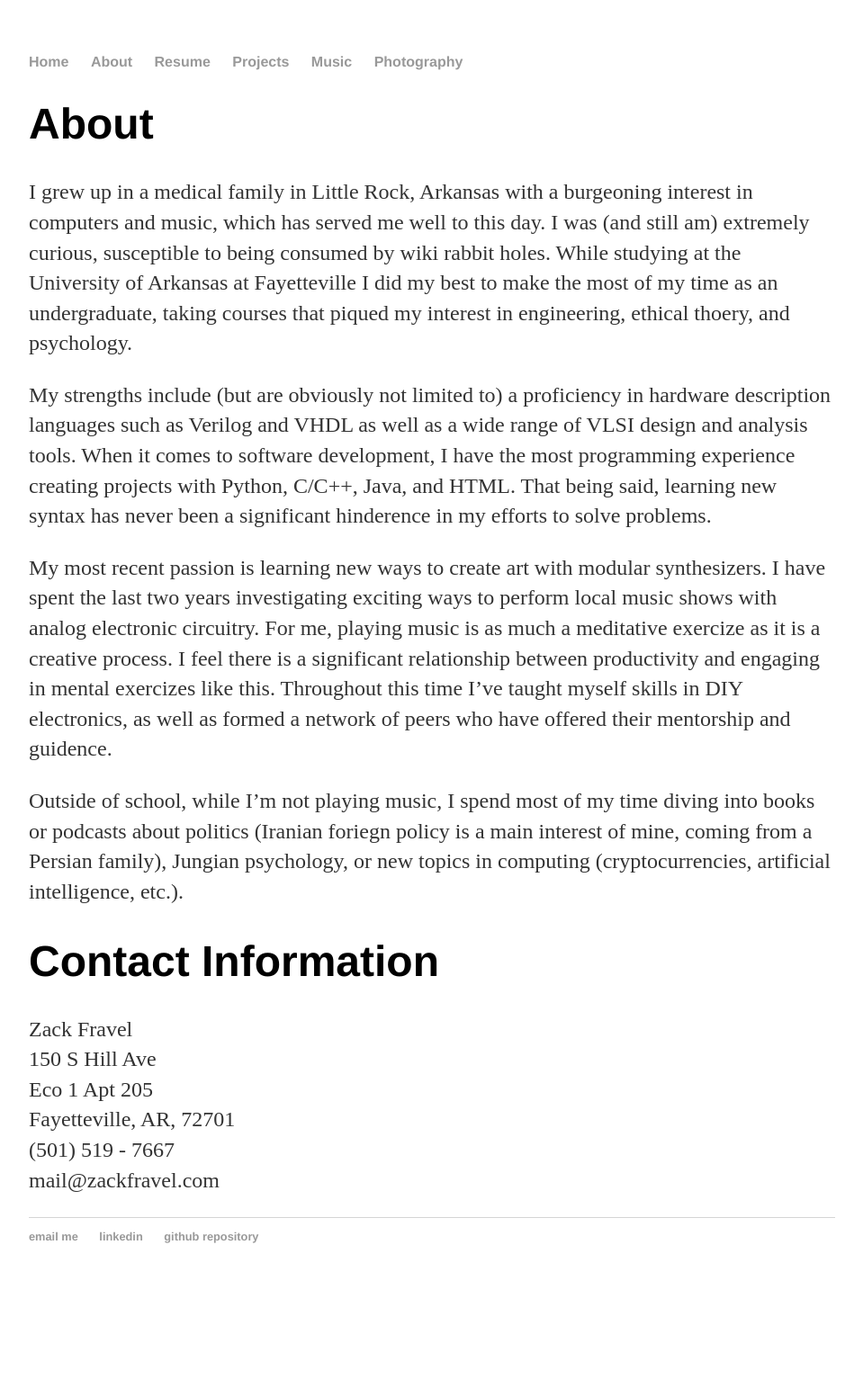
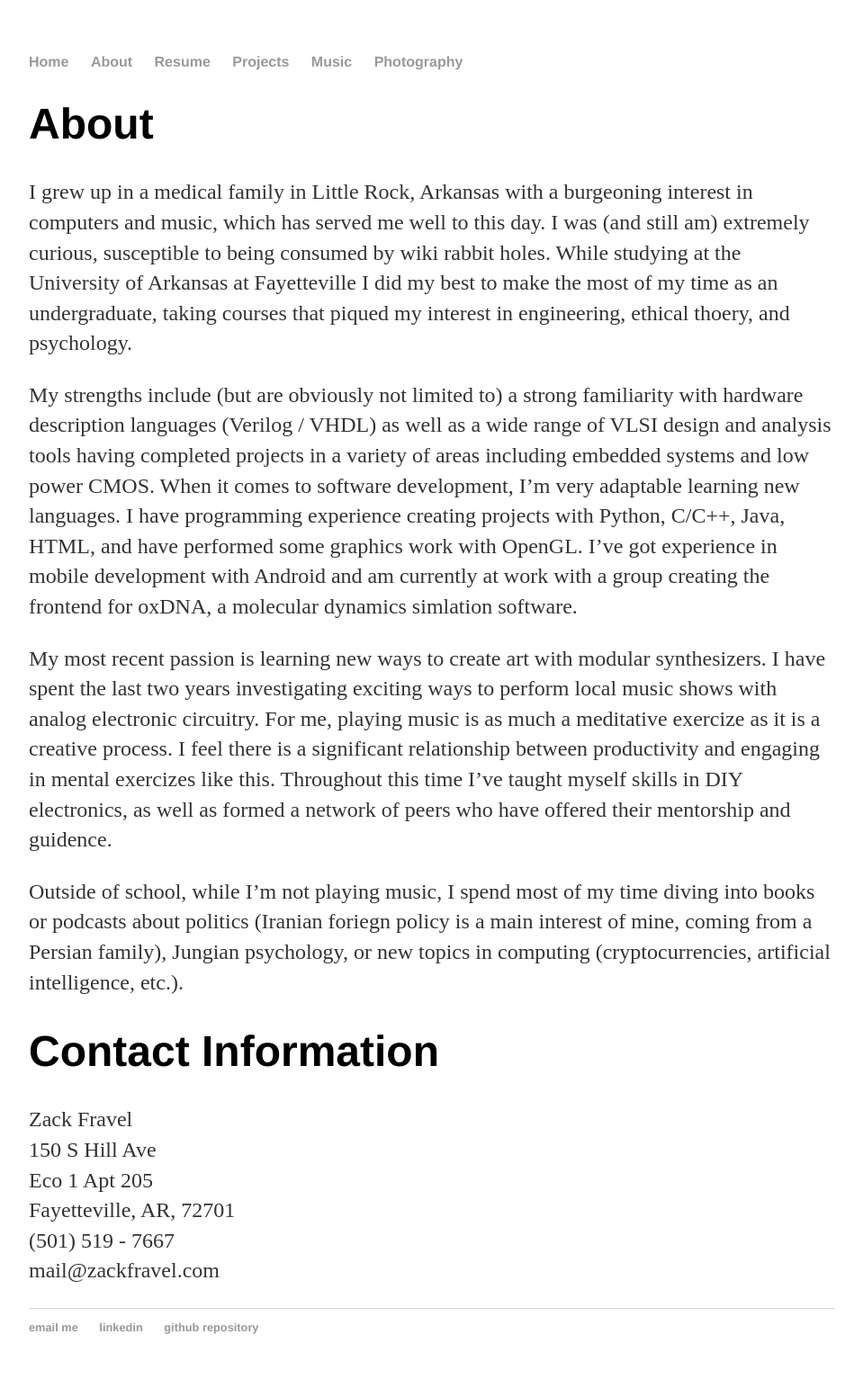
Before and after one commit to zackfravel/zackfravel.github.io, a Jekyll site: the page built from about/index.md, in a window 1280 px wide. Shown: the whole page at 90% size, without its empty margins (160-1119 px from the left). Built offline with Jekyll 4.4.1, drawn with Linux system fonts in a browser that asks for light colours; before the commit the page ends 1442 px from its top, so only the background shows below that.

Commit message:
Update index.md

```diff
--- a/about/index.md
+++ b/about/index.md
@@ -5,7 +5,7 @@ title: About
 # About
 I grew up in a medical family in Little Rock, Arkansas with a burgeoning interest in computers and music, which has served me well to this day. I was (and still am) extremely curious, susceptible to being consumed by wiki rabbit holes. While studying at the University of Arkansas at Fayetteville I did my best to make the most of my time as an undergraduate, taking courses that piqued my interest in engineering, ethical thoery, and psychology.
 
-My strengths include (but are obviously not limited to) a proficiency in hardware description languages such as Verilog and VHDL as well as a wide range of VLSI design and analysis tools. When it comes to software development, I have the most programming experience creating projects with Python, C/C++, Java, and HTML. That being said, learning new syntax has never been a significant hinderence in my efforts to solve problems.
+My strengths include (but are obviously not limited to) a strong familiarity with hardware description languages (Verilog / VHDL) as well as a wide range of VLSI design and analysis tools having completed projects in a variety of areas including embedded systems and low power CMOS. When it comes to software development, I'm very adaptable learning new languages. I have programming experience creating projects with Python, C/C++, Java, HTML, and have performed some graphics work with OpenGL. I've got experience in mobile development with Android and am currently at work with a group creating the frontend for oxDNA, a molecular dynamics simlation software.
 
 My most recent passion is learning new ways to create art with modular synthesizers. I have spent the last two years investigating exciting ways to perform local music shows with analog electronic circuitry. For me, playing music is as much a meditative exercize as it is a creative process. I feel there is a significant relationship between productivity and engaging in mental exercizes like this. Throughout this time I've taught myself skills in DIY electronics, as well as formed a network of peers who have offered their mentorship and guidence.
 
```
